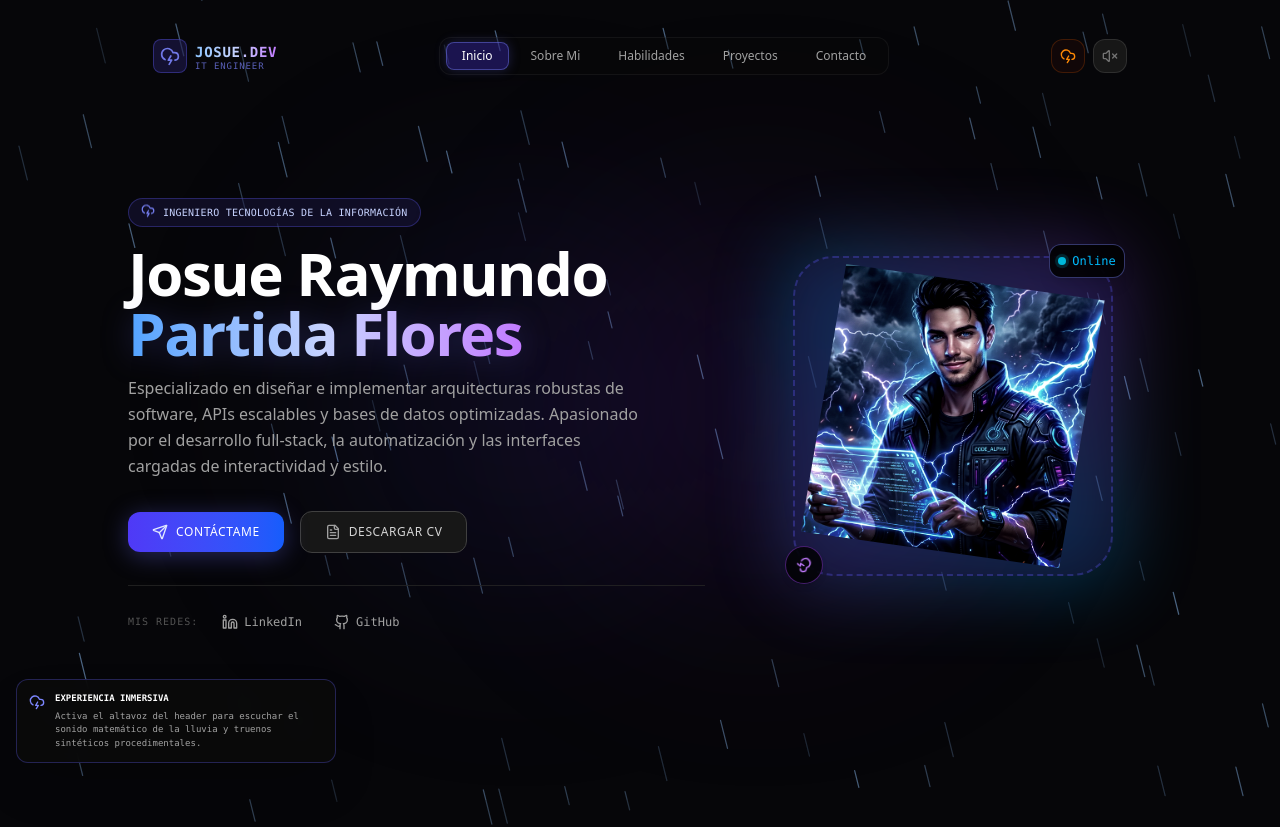
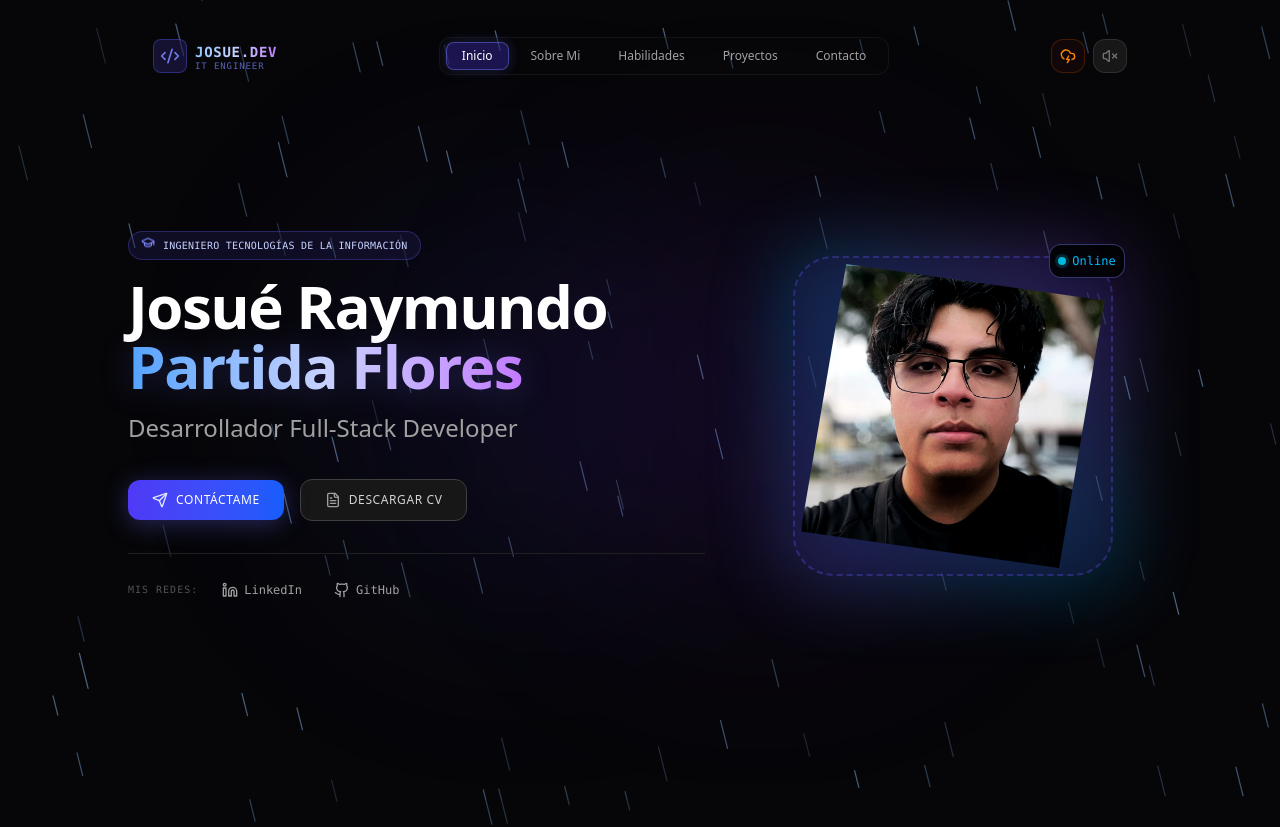
Before and after one commit to Joss177/portfolio_joss, a React (Vite) app: page / in a window 1280 px wide. Shown: the top 827 px of the page. Built offline with nearby package versions, Linux system fonts and the light colour scheme.

Commit message:
Finalizacion de inicio, falta que se pueda descargar el cv

```diff
--- a/src/App.tsx
+++ b/src/App.tsx
@@ -141,16 +141,7 @@ export default function App() {
         </div>
       </footer>
 
-      {/* Floating helpful Storm Alert guidance (disappears after interaction) */}
-      <div className="fixed bottom-4 left-4 z-40 max-w-xs p-3 bg-neutral-950/90 backdrop-blur border border-indigo-500/30 rounded-xl shadow-2xl pointer-events-auto hidden md:flex items-start gap-2.5 animate-[bounce_4s_infinite]">
-        <CloudLightning className="w-4 h-4 text-indigo-400 mt-0.5 flex-shrink-0 animate-pulse" />
-        <div className="text-left font-mono text-[9px]">
-          <div className="text-white font-bold uppercase">EXPERIENCIA INMERSIVA</div>
-          <p className="text-neutral-450 text-neutral-400 mt-1">
-            Activa el altavoz del header para escuchar el sonido matemático de la lluvia y truenos sintéticos procedimentales.
-          </p>
-        </div>
-      </div>
+
 
     </div>
   );
--- a/src/components/AudioEngine.ts
+++ b/src/components/AudioEngine.ts
@@ -32,43 +32,66 @@ class StormAudioEngine {
         this.ctx.resume();
       }
 
-      if (this.rainNode) return; // Rain is already playing
+      if (this.rainNode) return;
 
-      // Create procedural rain using standard ScriptProcessorNode (safest fallback for simple generation)
-      // Generates pinkish/white noise with low-pass and high-pass filters for realistic rain rustle
       const bufferSize = 4096;
       this.rainNode = this.ctx.createScriptProcessor(bufferSize, 1, 1);
 
-      let lastOut = 0.0;
+      let b0=0, b1=0, b2=0, b3=0, b4=0, b5=0, b6=0;
+
       this.rainNode.onaudioprocess = (e) => {
         const output = e.outputBuffer.getChannelData(0);
         for (let i = 0; i < bufferSize; i++) {
           const white = Math.random() * 2 - 1;
-          // Pink-brown filter: low pass filtering to give rumbling rain atmosphere
-          lastOut = 0.95 * lastOut + 0.05 * white;
-          output[i] = lastOut * 0.45 + white * 0.05; // Rain sound mixture
+
+          // Ruido ROSA — lluvia natural suave
+          b0 = 0.99886 * b0 + white * 0.0555179;
+          b1 = 0.99332 * b1 + white * 0.0750759;
+          b2 = 0.96900 * b2 + white * 0.1538520;
+          b3 = 0.86650 * b3 + white * 0.3104856;
+          b4 = 0.55000 * b4 + white * 0.5329522;
+          b5 = -0.7616 * b5 - white * 0.0168980;
+          const pink = b0 + b1 + b2 + b3 + b4 + b5 + b6 + white * 0.5362;
+          b6 = white * 0.115926;
+
+          output[i] = pink * 0.18;
         }
       };
 
-      // Add a Bandpass filter to make it sound like rain falling on a canvas tent/leaves
-      const rainFilter = this.ctx.createBiquadFilter();
-      rainFilter.type = 'peaking';
-      rainFilter.frequency.value = 800;
-      rainFilter.Q.value = 1.0;
-      rainFilter.gain.value = -3;
+      // Filtro 1: Gotas suaves (bajamos boost y frecuencia)
+      const dropFilter = this.ctx.createBiquadFilter();
+      dropFilter.type = 'peaking';
+      dropFilter.frequency.value = 2800;
+      dropFilter.Q.value = 0.5;
+      dropFilter.gain.value = 3; // Antes 8 — más suave
+
+      // Filtro 2: Cortar graves innecesarios
+      const highpass = this.ctx.createBiquadFilter();
+      highpass.type = 'highpass';
+      highpass.frequency.value = 400;
+
+      // Filtro 3: Suavizar altas frecuencias
+      const lowpass = this.ctx.createBiquadFilter();
+      lowpass.type = 'lowpass';
+      lowpass.frequency.value = 8000;
 
       this.rainGain = this.ctx.createGain();
       this.rainGain.gain.setValueAtTime(0, this.ctx.currentTime);
-      // Fade-in rain gently
-      this.rainGain.gain.linearRampToValueAtTime(0.35, this.ctx.currentTime + 2.0);
+      // Lluvia suave con fade-in lento
+      this.rainGain.gain.linearRampToValueAtTime(0.28, this.ctx.currentTime + 2.0);
 
-      this.rainNode.connect(rainFilter);
-      rainFilter.connect(this.rainGain);
+      this.rainNode.connect(highpass);
+      highpass.connect(dropFilter);
+      dropFilter.connect(lowpass);
+      lowpass.connect(this.rainGain);
       this.rainGain.connect(this.masterGain);
+
     } catch (err) {
       console.error('Failed to start procedural rain:', err);
     }
   }
+
+
 
   public stopRain() {
     if (this.rainGain && this.ctx) {
@@ -97,14 +120,13 @@ class StormAudioEngine {
 
       const now = this.ctx.currentTime;
 
-      // ---- 1. ELECTRIC SPARK / CRACKLE (High Frequency) ----
-      const sparkCount = 4 + Math.floor(Math.random() * 4);
+      // ---- 1. CHISPAS ELÉCTRICAS (más fuertes y numerosas) ----
+      const sparkCount = 6 + Math.floor(Math.random() * 5);
       for (let s = 0; s < sparkCount; s++) {
         const osc = this.ctx.createOscillator();
         const sparkGain = this.ctx.createGain();
 
         osc.type = 'sawtooth';
-        // Random electric frequency crackles
         osc.frequency.setValueAtTime(100 + Math.random() * 900, now + s * 0.08);
         osc.frequency.exponentialRampToValueAtTime(10, now + s * 0.08 + 0.15);
 
@@ -113,7 +135,8 @@ class StormAudioEngine {
         sparkFilter.frequency.value = 2000;
 
         sparkGain.gain.setValueAtTime(0, now);
-        sparkGain.gain.linearRampToValueAtTime(0.08 + Math.random() * 0.1, now + s * 0.08);
+        // Chispas más fuertes
+        sparkGain.gain.linearRampToValueAtTime(0.18 + Math.random() * 0.15, now + s * 0.08);
         sparkGain.gain.exponentialRampToValueAtTime(0.0001, now + s * 0.08 + 0.15);
 
         osc.connect(sparkFilter);
@@ -124,40 +147,37 @@ class StormAudioEngine {
         osc.stop(now + s * 0.08 + 0.16);
       }
 
-      // ---- 2. LOW FREQUENCY DEEP RUMBLE (The main Thunder block) ----
+      // ---- 2. RETUMBO PROFUNDO (más fuerte y grave) ----
       const rumbleDur = 3.5 + Math.random() * 3.5;
       const rumbleGain = this.ctx.createGain();
       rumbleGain.gain.setValueAtTime(0, now);
-      // Sudden burst of rumble then rolling decay
-      rumbleGain.gain.linearRampToValueAtTime(0.5 + Math.random() * 0.4, now + 0.1);
+      // Impacto inicial mucho más fuerte
+      rumbleGain.gain.linearRampToValueAtTime(0.85 + Math.random() * 0.15, now + 0.1);
 
-      // Roll/vibrate gain to simulate distance and echoing clouds
       let tOffset = 0.2;
       while (tOffset < rumbleDur) {
-        const nextGain = (0.1 + Math.random() * 0.3) * (1.0 - tOffset / rumbleDur);
+        const nextGain = (0.15 + Math.random() * 0.35) * (1.0 - tOffset / rumbleDur);
         rumbleGain.gain.linearRampToValueAtTime(nextGain, now + tOffset);
         tOffset += 0.2 + Math.random() * 0.4;
       }
       rumbleGain.gain.linearRampToValueAtTime(0.0001, now + rumbleDur);
 
-      // Procedural rumbling noise generator
       const rumbleNoise = this.ctx.createScriptProcessor(4096, 1, 1);
       let noiseOut = 0.0;
       rumbleNoise.onaudioprocess = (e) => {
         const output = e.outputBuffer.getChannelData(0);
         for (let i = 0; i < 4096; i++) {
           const white = Math.random() * 2 - 1;
-          // Brownian low-frequency focus
           noiseOut = 0.995 * noiseOut + 0.005 * white;
           output[i] = noiseOut;
         }
       };
 
-      // Filters to simulate atmospheric damping
+      // Más grave y profundo
       const lowpass1 = this.ctx.createBiquadFilter();
       lowpass1.type = 'lowpass';
-      lowpass1.frequency.setValueAtTime(80, now);
-      lowpass1.frequency.exponentialRampToValueAtTime(45, now + rumbleDur);
+      lowpass1.frequency.setValueAtTime(100, now);
+      lowpass1.frequency.exponentialRampToValueAtTime(55, now + rumbleDur);
 
       const lowpass2 = this.ctx.createBiquadFilter();
       lowpass2.type = 'lowpass';
@@ -168,8 +188,6 @@ class StormAudioEngine {
       lowpass2.connect(rumbleGain);
       rumbleGain.connect(this.masterGain);
 
-      // Start and clear node
-      rumbleNoise.onaudioprocess = rumbleNoise.onaudioprocess; // Bind
       setTimeout(() => {
         rumbleNoise.disconnect();
         lowpass1.disconnect();
--- a/src/components/Header.tsx
+++ b/src/components/Header.tsx
@@ -1,5 +1,5 @@
 import React, { useState, useEffect } from 'react';
-import { CloudLightning, Volume2, VolumeX } from 'lucide-react';
+import { CloudLightning, Volume2, VolumeX, Code2, GraduationCap } from 'lucide-react';
 
 interface HeaderProps {
   soundEnabled: boolean;
@@ -72,7 +72,7 @@ export const Header: React.FC<HeaderProps> = ({
           className="flex items-center gap-2 group text-left focus:outline-none"
         >
           <div className="relative p-1.5 rounded-lg bg-indigo-950/60 border border-indigo-500/35 group-hover:border-cyan-400/60 transition-colors">
-            <CloudLightning className="w-5 h-5 text-indigo-400 group-hover:text-cyan-300 transition-colors animate-pulse" />
+           <Code2 className="w-5 h-5 text-indigo-400 group-hover:text-cyan-300 transition-colors animate-pulse" />
             <span className="absolute -inset-0.5 rounded-lg bg-indigo-500/20 blur opacity-0 group-hover:opacity-100 transition-opacity" />
           </div>
           <div>
--- a/src/components/Inicio.tsx
+++ b/src/components/Inicio.tsx
@@ -1,7 +1,7 @@
 import React from 'react';
 import { motion } from 'motion/react';
-import { Linkedin, Github, FileText, Send, ArrowRight, CloudLightning } from 'lucide-react';
-import avatarImg from '../assets/images/josue_avatar_1779587593398.png';
+import { Linkedin, Github, FileText, Send, ArrowRight, CloudLightning, GraduationCap } from 'lucide-react';
+import avatarImg from '../assets/images/FOTOMIA.jpg';
 
 interface InicioProps {
   onContactClick: () => void;
@@ -27,9 +27,9 @@ export const Inicio: React.FC<InicioProps> = ({ onContactClick, onTriggerLightni
             animate={{ opacity: 1, y: 0 }}
             transition={{ duration: 0.8, ease: 'easeOut' }}
             className="flex items-center gap-2 mb-4 bg-indigo-950/40 border border-indigo-500/30 px-3 py-1.5 rounded-full w-max cursor-pointer hover:border-indigo-400 group"
-            onClick={onTriggerLightning}
+
           >
-            <CloudLightning className="w-3.5 h-3.5 text-indigo-400 animate-bounce group-hover:text-cyan-300" />
+            <GraduationCap className="w-3.5 h-3.5 text-indigo-400 animate-bounce group-hover:text-cyan-300" />
             <span className="text-[10px] font-mono font-medium tracking-wide text-indigo-200 uppercase">
               Ingeniero Tecnologías de la Información
             </span>
@@ -41,22 +41,20 @@ export const Inicio: React.FC<InicioProps> = ({ onContactClick, onTriggerLightni
             transition={{ duration: 0.8, delay: 0.1, ease: 'easeOut' }}
             className="text-4xl sm:text-5xl lg:text-6xl font-sans font-extrabold text-white tracking-tight leading-none mb-3"
           >
-            Josue Raymundo <br />
+            Josué Raymundo <br />
             <span className="bg-clip-text text-transparent bg-gradient-to-r from-blue-400 via-indigo-200 to-purple-400 drop-shadow-[0_2px_15px_rgba(99,102,241,0.25)]">
               Partida Flores
             </span>
           </motion.h1>
 
-          <motion.p
+          <motion.h2
             initial={{ opacity: 0, y: 20 }}
             animate={{ opacity: 1, y: 0 }}
             transition={{ duration: 0.8, delay: 0.2 }}
-            className="text-sm sm:text-base text-neutral-400 max-w-lg mb-8 leading-relaxed font-sans"
+            className="text-lg sm:text-2xl text-neutral-400 max-w-lg mb-8 leading-relaxed font-sans"
           >
-            Especializado en diseñar e implementar arquitecturas robustas de software, APIs
-            escalables y bases de datos optimizadas. Apasionado por el desarrollo full-stack, la
-            automatización y las interfaces cargadas de interactividad y estilo.
-          </motion.p>
+            Desarrollador Full-Stack Developer
+          </motion.h2>
 
           {/* Call to Actions & social links */}
           <motion.div
@@ -98,7 +96,7 @@ export const Inicio: React.FC<InicioProps> = ({ onContactClick, onTriggerLightni
             <span className="text-[10px] text-neutral-600 uppercase tracking-widest">Mis redes:</span>
 
             <a
-              href="https://linkedin.com"
+              href="https://linkedin.com/in/josue20"
               target="_blank"
               rel="noopener noreferrer"
               className="flex items-center gap-1.5 text-neutral-400 hover:text-indigo-400 transition-colors py-1 px-2 rounded-lg hover:bg-indigo-950/20"
@@ -108,7 +106,7 @@ export const Inicio: React.FC<InicioProps> = ({ onContactClick, onTriggerLightni
             </a>
 
             <a
-              href="https://github.com"
+              href="https://github.com/Joss177"
               target="_blank"
               rel="noopener noreferrer"
               className="flex items-center gap-1.5 text-neutral-400 hover:text-cyan-400 transition-colors py-1 px-2 rounded-lg hover:bg-cyan-950/20"
@@ -163,10 +161,7 @@ export const Inicio: React.FC<InicioProps> = ({ onContactClick, onTriggerLightni
               <span>Online</span>
             </div>
 
-            {/* Spark thunder icon decoration */}
-            <div className="absolute -bottom-2 -left-2 p-2.5 bg-black/80 backdrop-blur-md rounded-full border border-purple-500/40 text-purple-400 shadow-md">
-              <CloudLightning className="w-4 h-4 animate-[spin_5s_linear_infinite]" />
-            </div>
+
           </motion.div>
         </div>
 
```
Also changed, not shown: package.json (+8 -6 lines), src/assets/images/FOTOMIA.jpg (added), 1 other file (tests, documents, lock files or other folders).
